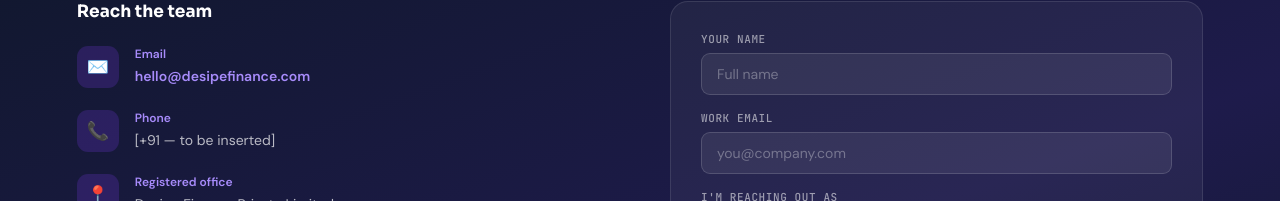
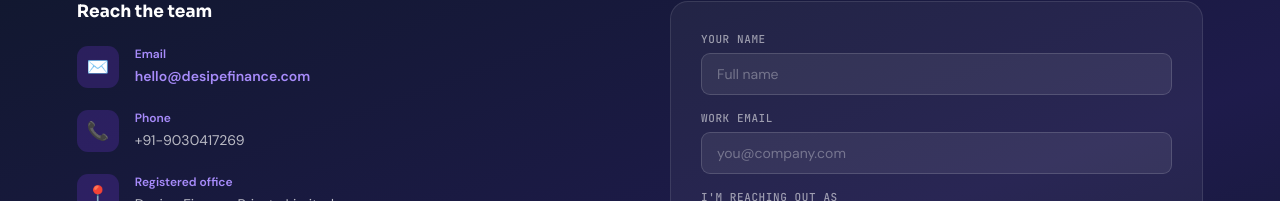
Before and after one commit to tsreenu/desiPe-main, a React (Vite) app: page /contact in a window 1280 px wide. Shown: the part 599-800 px from the top of the page. Built offline with nearby package versions, Linux system fonts and the light colour scheme.

Commit message:
Update Contact.jsx

```diff
--- a/src/pages/Contact.jsx
+++ b/src/pages/Contact.jsx
@@ -34,7 +34,7 @@
             </div>
             <div className="contact-item">
               <div className="contact-icon">📞</div>
-              <div><div className="ci-label">Phone</div><div className="ci-text">[+91 — to be inserted]</div></div>
+              <div><div className="ci-label">Phone</div><div className="ci-text">+91-9030417269</div></div>
             </div>
             <div className="contact-item">
               <div className="contact-icon">📍</div>
```
